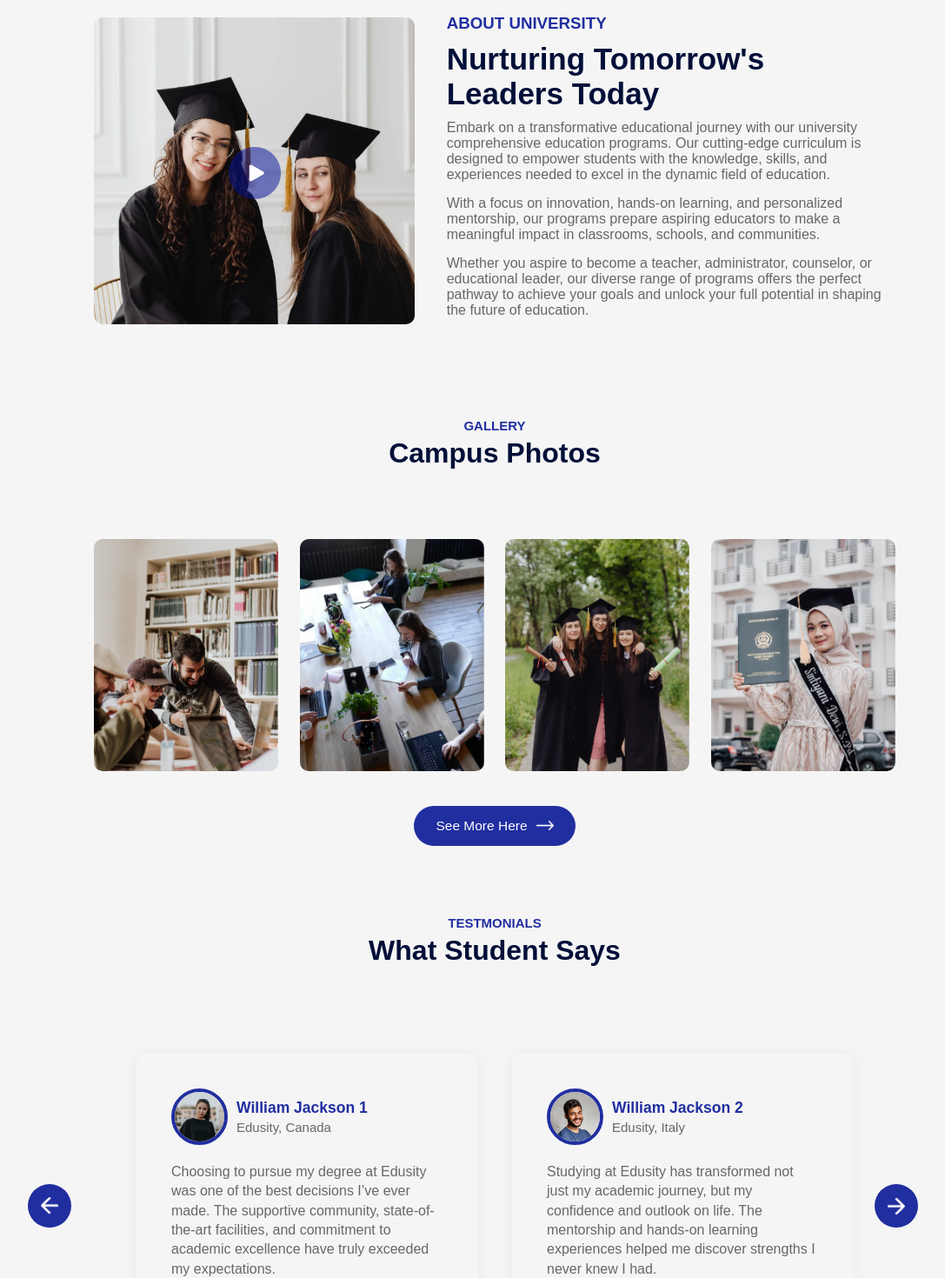
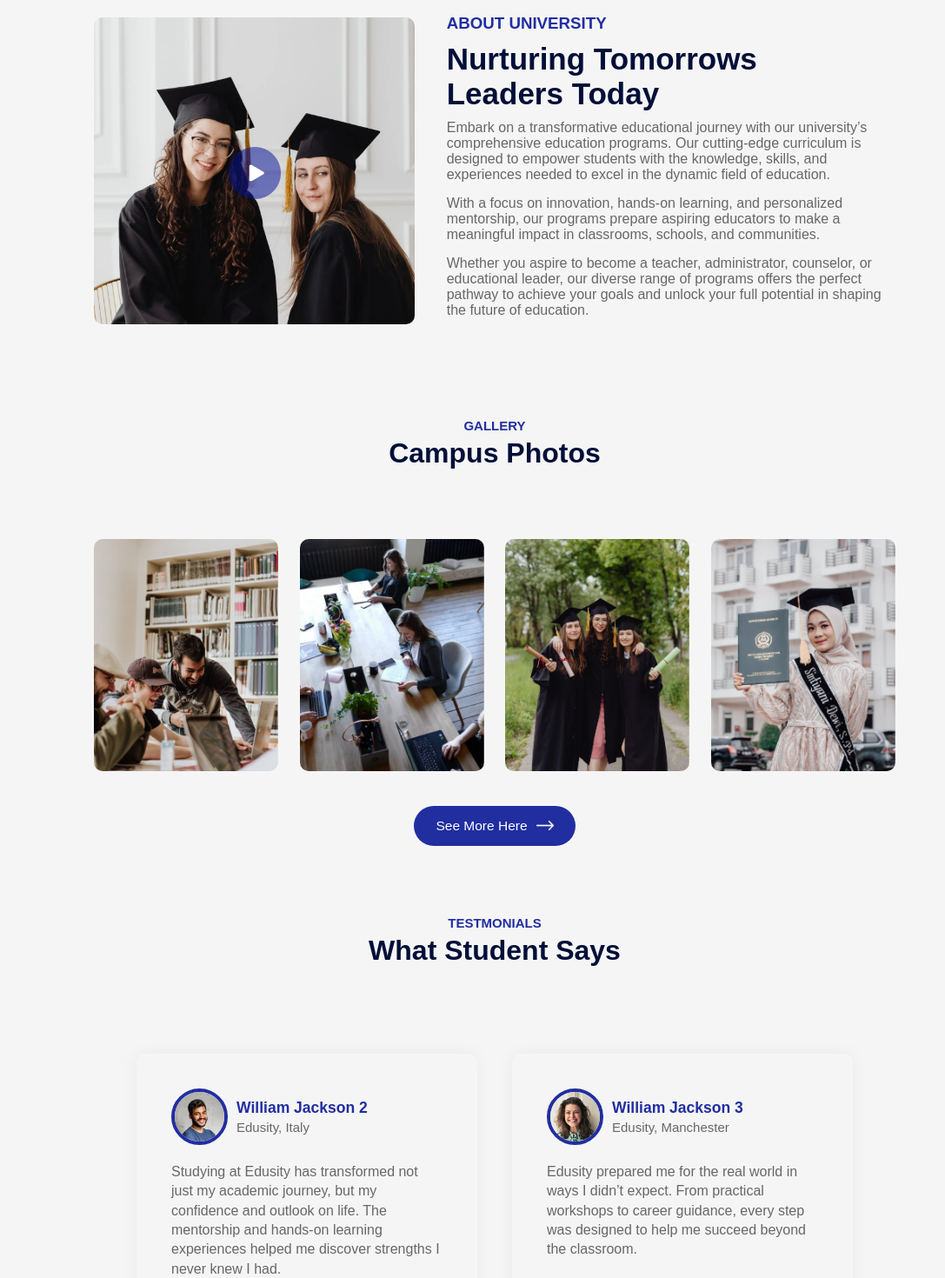
Before and after one commit to HabibShehu007/Educity-React, a React (Vite) app: page / in a window 1280 px wide. Shown: the part 1380-2850 px from the top of the page at 87% size, without its empty margins (71-1158 px from the left). Built offline with nearby package versions, Linux system fonts and the light colour scheme.

Commit message:
Added on scroll Animation to all the Component

```diff
--- a/src/components/About/About.jsx
+++ b/src/components/About/About.jsx
@@ -1,45 +1,56 @@
-import React from 'react'
+import React from 'react';
 import PropTypes from 'prop-types';
-import './About.css'
-import about_img from '../../assets/about.png'
-import play_icon from '../../assets/play-icon.png'
+import './About.css';
+import about_img from '../../assets/about.png';
+import play_icon from '../../assets/play-icon.png';
+import { motion } from 'framer-motion';
 
-const About = ({setPlayState}) => {
+const About = ({ setPlayState }) => {
   return (
     <div className='about'>
-<div className="about-left">
-<img src={about_img} alt="" className='about-img'/>
-<img src={play_icon} alt="" className='play-icon' onClick={()=>
-{setPlayState(true)}}/>
-</div>
-<div className="about-right">
-<h3>ABOUT UNIVERSITY</h3>
-<h2>Nurturing Tomorrow&#39;s Leaders Today</h2>
-<p>Embark on a transformative educational journey with
- our university comprehensive
- education programs. Our cutting-edge
-  curriculum is designed to empower students
-   with the knowledge, skills, and experiences
-    needed to excel in the
-     dynamic field of education.</p>
-<p>With a focus on innovation,
- hands-on learning, and personalized
-  mentorship, our programs prepare aspiring
-   educators to make a meaningful impact in
-    classrooms, schools, and communities.</p>
-<p>Whether you aspire to
- become a teacher, administrator,
-  counselor, or educational leader,
-   our diverse range of programs offers
-    the perfect pathway to achieve your goals
-     and unlock your full potential in shaping
-      the future of education.</p>
-</div>
-  </div>
-  )
-}
+      <motion.div
+        className="about-left"
+        initial={{ opacity: 0, x: -100 }}
+        whileInView={{ opacity: 1, x: 0 }}
+        transition={{ duration: 0.6, ease: 'easeOut' }}
+        viewport={{ once: true }}
+      >
+        <img src={about_img} alt="" className='about-img' />
+        <motion.img
+          src={play_icon}
+          alt=""
+          className='play-icon'
+          onClick={() => setPlayState(true)}
+          whileHover={{ scale: 1.1 }}
+          whileTap={{ scale: 0.95 }}
+        />
+      </motion.div>
+
+      <motion.div
+        className="about-right"
+        initial={{ opacity: 0, x: 100 }}
+        whileInView={{ opacity: 1, x: 0 }}
+        transition={{ duration: 0.6, ease: 'easeOut' }}
+        viewport={{ once: true }}
+      >
+        <h3>ABOUT UNIVERSITY</h3>
+        <h2>Nurturing Tomorrows Leaders Today</h2>
+        <p>
+          Embark on a transformative educational journey with our university’s comprehensive education programs. Our cutting-edge curriculum is designed to empower students with the knowledge, skills, and experiences needed to excel in the dynamic field of education.
+        </p>
+        <p>
+          With a focus on innovation, hands-on learning, and personalized mentorship, our programs prepare aspiring educators to make a meaningful impact in classrooms, schools, and communities.
+        </p>
+        <p>
+          Whether you aspire to become a teacher, administrator, counselor, or educational leader, our diverse range of programs offers the perfect pathway to achieve your goals and unlock your full potential in shaping the future of education.
+        </p>
+      </motion.div>
+    </div>
+  );
+};
+
 About.propTypes = {
   setPlayState: PropTypes.func.isRequired,
 };
 
-export default About
+export default About;
--- a/src/components/Campus/Campus.jsx
+++ b/src/components/Campus/Campus.jsx
@@ -1,23 +1,57 @@
-import React from 'react'
-import './Campus.css'
-import gallery_1 from '../../assets/gallery-1.png'
-import gallery_2 from '../../assets/gallery-2.png'
-import gallery_3 from '../../assets/gallery-3.png'
-import gallery_4 from '../../assets/gallery-4.png'
-import white_arrow from '../../assets/white-arrow.png'
+import React from 'react';
+import './Campus.css';
+import gallery_1 from '../../assets/gallery-1.png';
+import gallery_2 from '../../assets/gallery-2.png';
+import gallery_3 from '../../assets/gallery-3.png';
+import gallery_4 from '../../assets/gallery-4.png';
+import white_arrow from '../../assets/white-arrow.png';
+import { motion } from 'framer-motion';
+
+const imageVariants = {
+  hidden: { opacity: 0, scale: 0.8, y: 50 },
+  visible: {
+    opacity: 1,
+    scale: 1,
+    y: 0,
+    transition: {
+      duration: 0.5,
+      ease: 'easeOut'
+    }
+  }
+};
 
 const Campus = () => {
+  const galleryImages = [gallery_1, gallery_2, gallery_3, gallery_4];
+
   return (
     <div className='campus'>
-        <div className="gallery">
-            <img src={gallery_1} alt="" />
-            <img src={gallery_2} alt="" />
-            <img src={gallery_3} alt="" />
-            <img src={gallery_4} alt="" />
-        </div>
-        <button className='btn dark-btn'>See More Here <img src={white_arrow} alt="" /></button>
+      <div className="gallery">
+        {galleryImages.map((img, index) => (
+          <motion.img
+            key={index}
+            src={img}
+            alt=""
+            variants={imageVariants}
+            initial="hidden"
+            whileInView="visible"
+            viewport={{ once: true }}
+          />
+        ))}
+      </div>
+
+      <motion.button
+        className='btn dark-btn'
+        initial={{ opacity: 0, scale: 0.8 }}
+        whileInView={{ opacity: 1, scale: 1 }}
+        transition={{ delay: 0.3, duration: 0.4 }}
+        viewport={{ once: true }}
+        whileHover={{ scale: 1.05 }}
+        whileTap={{ scale: 0.95 }}
+      >
+        See More Here <img src={white_arrow} alt="" />
+      </motion.button>
     </div>
-  )
-}
+  );
+};
 
-export default Campus
+export default Campus;
--- a/src/components/Contact/Contact.jsx
+++ b/src/components/Contact/Contact.jsx
@@ -1,13 +1,13 @@
-import React from 'react'
-import './Contact.css'
-import msg_icon from '../../assets/msg-icon.png'
-import mail_icon from '../../assets/mail-icon.png'
-import phone_icon from '../../assets/phone-icon.png'
-import location_icon from '../../assets/location-icon.png'
-import white_arrow from '../../assets/white-arrow.png'
+import React from 'react';
+import './Contact.css';
+import msg_icon from '../../assets/msg-icon.png';
+import mail_icon from '../../assets/mail-icon.png';
+import phone_icon from '../../assets/phone-icon.png';
+import location_icon from '../../assets/location-icon.png';
+import white_arrow from '../../assets/white-arrow.png';
+import { motion } from 'framer-motion';
 
 const Contact = () => {
-
   const [result, setResult] = React.useState("");
 
   const onSubmit = async (event) => {
@@ -34,36 +34,60 @@ const Contact = () => {
   };
 
   return (
-    <div className='contact'>
-      <div className='contact-col'>
+    <motion.div
+      className='contact'
+      initial={{ opacity: 0, scale: 0.95 }}
+      whileInView={{ opacity: 1, scale: 1 }}
+      transition={{ duration: 0.6, ease: 'easeOut' }}
+      viewport={{ once: true }}
+    >
+      <motion.div
+        className='contact-col'
+        initial={{ x: -100, opacity: 0 }}
+        whileInView={{ x: 0, opacity: 1 }}
+        transition={{ duration: 0.6, ease: 'easeOut' }}
+        viewport={{ once: true }}
+      >
         <h3>Send Us a Message <img src={msg_icon} alt="" /></h3>
         <p>
-          Feel free to reach out through the contact
-           form or find our contact information below.
-          Your feedback, questions, and suggestions
-           are important to us as we strive to provide
+          Feel free to reach out through the contact form or find our contact information below.
+          Your feedback, questions, and suggestions are important to us as we strive to provide
           exceptional service to our university community.
         </p>
         <ul>
-          <li> <img src={mail_icon} alt="" /> Contact@HabibShehu</li>
-          <li><img src={phone_icon} alt="" />+2349130710700</li>
-          <li><img src={location_icon} alt="" />Katsina State, Nigeria</li>
+          <li><img src={mail_icon} alt="" /> Contact@HabibShehu</li>
+          <li><img src={phone_icon} alt="" /> +2349130710700</li>
+          <li><img src={location_icon} alt="" /> Katsina State, Nigeria</li>
         </ul>
-      </div>
-      <div className='contact-col'>
+      </motion.div>
+
+      <motion.div
+        className='contact-col'
+        initial={{ x: 100, opacity: 0 }}
+        whileInView={{ x: 0, opacity: 1 }}
+        transition={{ duration: 0.6, ease: 'easeOut' }}
+        viewport={{ once: true }}
+      >
         <form onSubmit={onSubmit}>
           <label>Your Name</label>
-        <input type="text" name='name' placeholder='Enter Your Name' required/>
+          <input type="text" name='name' placeholder='Enter Your Name' required />
           <label>Phone Number</label>
-        <input type="tel" name='phone' placeholder='Enter Your Mobile Number' required/>
+          <input type="tel" name='phone' placeholder='Enter Your Mobile Number' required />
           <label>Write Your Message Here</label>
           <textarea name="message" rows="6" placeholder='Enter Your Message' required></textarea>
-        <button type='submit' className='btn dark-btn'>Submit Now <img src={white_arrow} alt="" /></button>
+          <motion.button
+            type='submit'
+            className='btn dark-btn'
+            whileHover={{ scale: 1.05 }}
+            whileTap={{ scale: 0.95 }}
+          >
+            Submit Now <img src={white_arrow} alt="" />
+          </motion.button>
         </form>
         <span>{result}</span>
-      </div>
-    </div>
-  )
-}
+      </motion.div>
+    </motion.div>
+  );
+};
 
-export default Contact
+export default Contact;
--- a/src/components/Programs/Programs.jsx
+++ b/src/components/Programs/Programs.jsx
@@ -1,38 +1,59 @@
-import React from 'react'
-import './Programs.css'
-import program_1 from '../../assets/program-1.png'
-import program_2 from '../../assets/program-2.png'
-import program_3 from '../../assets/program-3.png'
-import program_icon_1 from '../../assets/program-icon-1.png'
-import program_icon_2 from '../../assets/program-icon-2.png'
-import program_icon_3 from '../../assets/program-icon-3.png'
+import React from 'react';
+import './Programs.css';
+import program_1 from '../../assets/program-1.png';
+import program_2 from '../../assets/program-2.png';
+import program_3 from '../../assets/program-3.png';
+import program_icon_1 from '../../assets/program-icon-1.png';
+import program_icon_2 from '../../assets/program-icon-2.png';
+import program_icon_3 from '../../assets/program-icon-3.png';
+import { motion } from 'framer-motion';
+
+const cardVariants = {
+  offscreen: { opacity: 0, y: 100 },
+  onscreen: {
+    opacity: 1,
+    y: 0,
+    transition: {
+      type: 'spring',
+      bounce: 0.4,
+      duration: 0.6
+    }
+  }
+};
 
 const Programs = () => {
   return (
     <div className="programs">
-        <div className="program">
-            <img src={program_1} alt="" />
-            <div className="caption">
-                <img src={program_icon_1} alt="" />
-                <p>Graduation Degree</p>
-            </div>
-        </div>
-        <div className="program">
-            <img src={program_2} alt="" />
-             <div className="caption">
-                <img src={program_icon_2} alt="" />
-                <p>Masters Degree</p>
-            </div>
-        </div>
-        <div className="program">
-            <img src={program_3} alt="" />
-             <div className="caption">
-                <img src={program_icon_3} alt="" />
-                <p>Post Degree</p>
-            </div>
-        </div>
+      {[{
+        img: program_1,
+        icon: program_icon_1,
+        label: 'Graduation Degree'
+      }, {
+        img: program_2,
+        icon: program_icon_2,
+        label: 'Masters Degree'
+      }, {
+        img: program_3,
+        icon: program_icon_3,
+        label: 'Post Degree'
+      }].map((item, index) => (
+        <motion.div
+          className="program"
+          key={index}
+          initial="offscreen"
+          whileInView="onscreen"
+          viewport={{ once: true, amount: 0.5 }}
+          variants={cardVariants}
+        >
+          <img src={item.img} alt="" />
+          <div className="caption">
+            <img src={item.icon} alt="" />
+            <p>{item.label}</p>
+          </div>
+        </motion.div>
+      ))}
     </div>
-  )
-}
+  );
+};
 
-export default Programs
+export default Programs;
--- a/src/components/Testimonials/Testimonials.jsx
+++ b/src/components/Testimonials/Testimonials.jsx
@@ -1,7 +1,5 @@
-import React, { useRef } from "react";
+import React, { useRef, useEffect } from "react";
 import "./Testimonials.css";
-import next_icon from "../../assets/next-icon.png";
-import back_icon from "../../assets/back-icon.png";
 import user_1 from "../../assets/user-1.png";
 import user_2 from "../../assets/user-2.png";
 import user_3 from "../../assets/user-3.png";
@@ -11,28 +9,18 @@ const Testimonials = () => {
   const slider = useRef();
   let tx = 0;
 
-  const slideForward = () => {
-    if (tx > -50) {
+  useEffect(() => {
+    const interval = setInterval(() => {
       tx -= 25;
-    }
-    slider.current.style.transform = `translateX(${tx}%)`;
-  };
-  const slideBackward = () => {
-    if (tx < 0) {
-      tx += 25;
-    }
-    slider.current.style.transform = `translateX(${tx}%)`;
-  };
+      if (tx < -75) tx = 0;
+      slider.current.style.transform = `translateX(${tx}%)`;
+    }, 4000); // Change slide every 4 seconds
+
+    return () => clearInterval(interval); // Cleanup on unmount
+  }, []);
 
   return (
     <div className="testimonials">
-      <img src={next_icon} alt="" className="next-btn" onClick={slideForward} />
-      <img
-        src={back_icon}
-        alt=""
-        className="back-btn"
-        onClick={slideBackward}
-      />
       <div className="slider">
         <ul ref={slider}>
           <li>
@@ -62,15 +50,8 @@ const Testimonials = () => {
                 </div>
               </div>
               <p>
-               Studying at Edusity has
-               transformed not just my
-              academic journey, but my
-              confidence and outlook on
-           life. The mentorship and hands-on
-          learning experiences helped me discover
-            strengths I never knew I had.
-           </p>
-
+                Studying at Edusity has transformed not just my academic journey, but my confidence and outlook on life. The mentorship and hands-on learning experiences helped me discover strengths I never knew I had.
+              </p>
             </div>
           </li>
           <li>
@@ -83,14 +64,8 @@ const Testimonials = () => {
                 </div>
               </div>
               <p>
-               Edusity prepared me for the real
-               world in ways I didn’t expect.
-                From practical workshops to
-                 career guidance, every step was
-                  designed to help me
-                   beyond the classroom.
+                Edusity prepared me for the real world in ways I didn’t expect. From practical workshops to career guidance, every step was designed to help me succeed beyond the classroom.
               </p>
-
             </div>
           </li>
           <li>
@@ -103,13 +78,8 @@ const Testimonials = () => {
                 </div>
               </div>
               <p>
-                    What makes Edusity special is
-                     the sense of belonging. I found lifelong
-                      friends, supportive faculty, and a campus
-                      culture that truly celebrates diversity
-                      and ambition.
+                What makes Edusity special is the sense of belonging. I found lifelong friends, supportive faculty, and a campus culture that truly celebrates diversity and ambition.
               </p>
-
             </div>
           </li>
         </ul>
```
Lines whose indentation alone changed are shown as unchanged.
